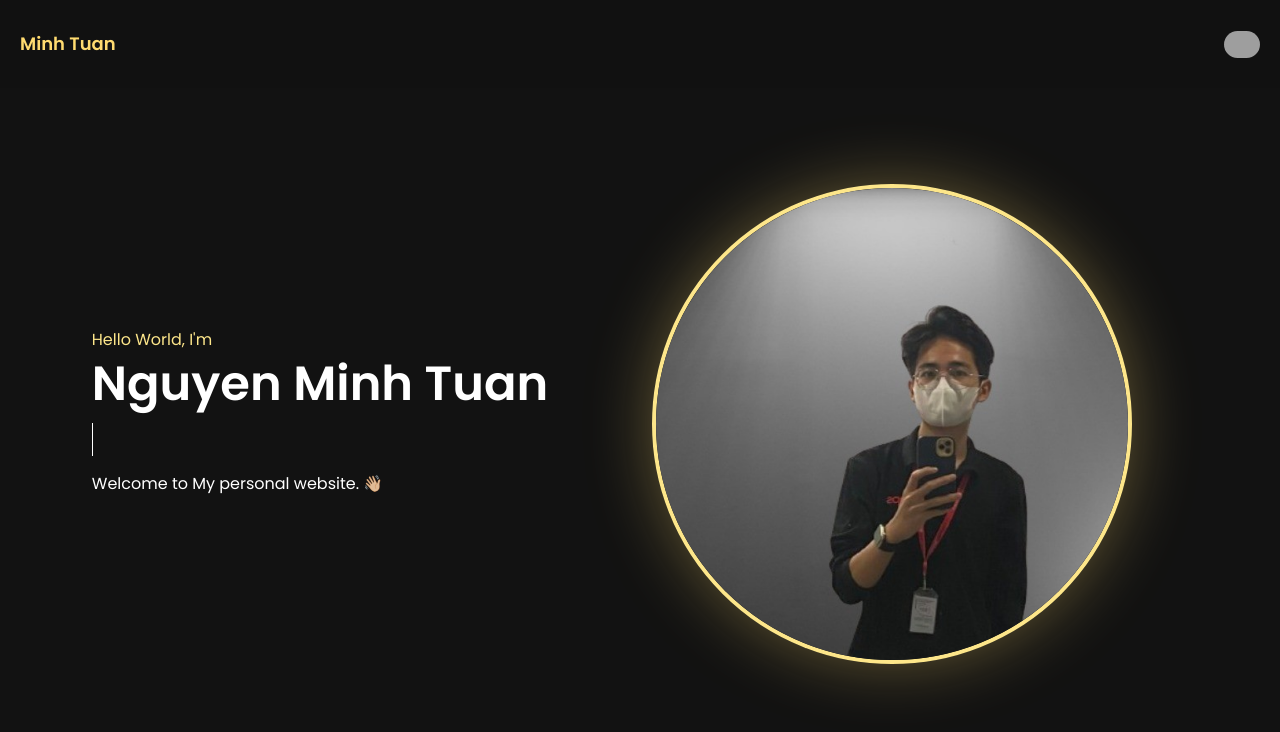
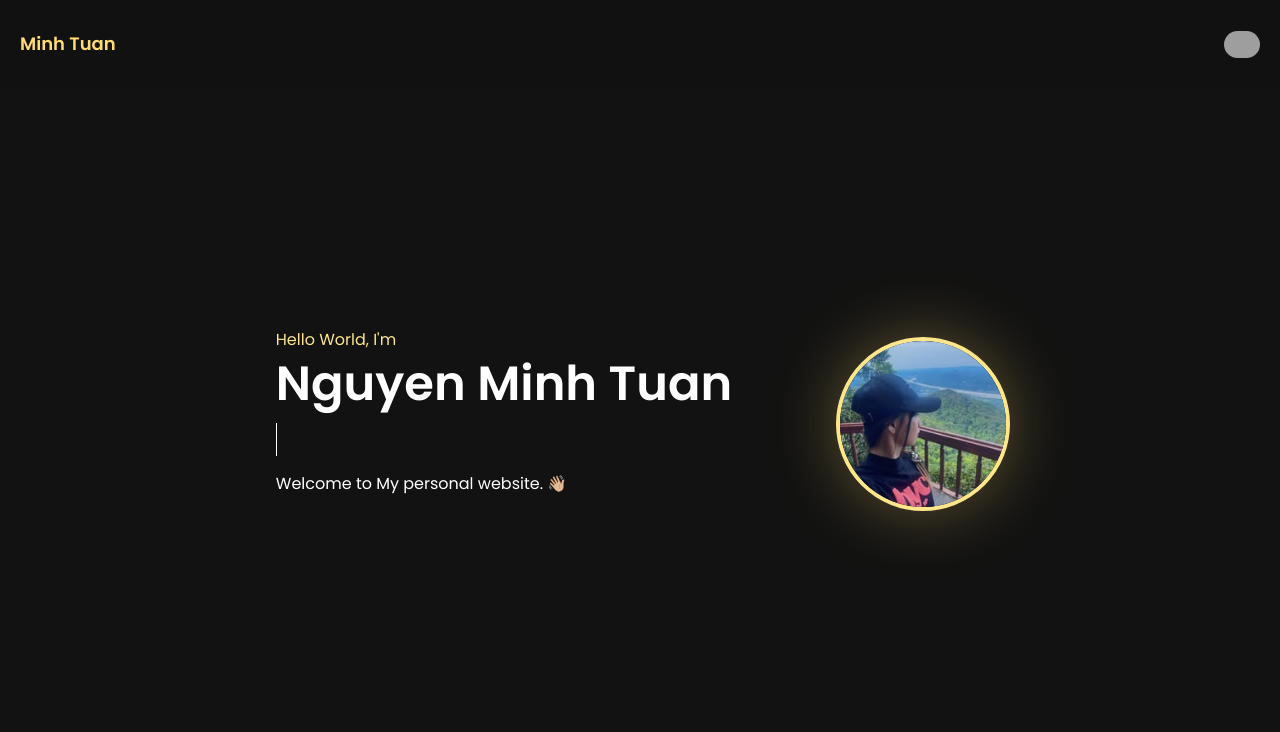
Before and after one commit to TuanMonkey007/My-Profile, a Vue app in the folder Portofolio-v2/: page / in a window 1280 px wide. Shown: the top 732 px of the page. Built offline with nearby package versions, Linux system fonts and the light colour scheme; grey boxes are pictures that could not be loaded.

Commit message:
avt troll

```diff
--- a/Portofolio-v2/src/views/AboutView.vue
+++ b/Portofolio-v2/src/views/AboutView.vue
@@ -124,7 +124,7 @@ export default {
         class="text-sm md:text-lg text-justify flex flex-col gap-4 md:flex-row md:gap-8 md:justify-left md:items-center">
         <div class="flex justify-center">
           <img class="w-9/12 rounded-full mb-3 fadein-up"
-            src="../../public/img/avatar-linkedin.jpeg" alt="Foto">
+            src="../../public/img/avt-ngon.jpg" alt="Foto">
         </div>
         <div class="md:w-7/12">
           <p class="mb-3 md:mb-7 fadein-left fadeins-1">
--- a/Portofolio-v2/src/views/HomeView.vue
+++ b/Portofolio-v2/src/views/HomeView.vue
@@ -25,7 +25,7 @@
         </svg>Download Resume</button> -->
     </div>
     <div class="flex justify-center md:justify-start fadein-right"><img alt="avatar" fetchpriority="high" width="300" height="300" decoding="async" data-nimg="1"
-        class="w-10/12 md:h-auto rounded-full border-4 border-amber-200 pict" src="../../public/img/avatar-linkedin.jpeg">
+        class="w-10/12 md:h-auto rounded-full border-4 border-amber-200 pict" src="../../public/img/avt-ngon.jpg">
     </div>
   </main>
 </template>
```
Also changed, not shown: Portofolio-v2/public/img/avt-ngon.jpg (added).
